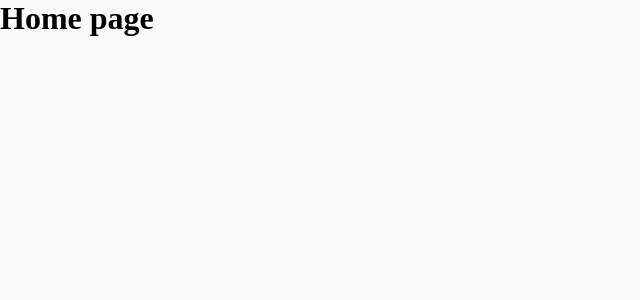
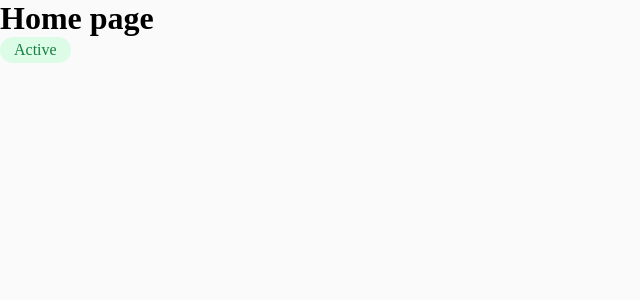
Before and after one commit to Vlad-Moskalenko/CRM, a Next.js app: page / in a window 1280 px wide. Shown: the top 300 px of the page, without its empty margins (0-640 px from the left). Built offline with nearby package versions, Linux system fonts and the light colour scheme.

Commit message:
feat: add active-label styles

```diff
--- /dev/null
+++ b/src/app/components/active-label.module.css
@@ -0,0 +1,11 @@
+.label {
+  display: inline-flex;
+  padding: 4px 14px;
+  align-items: center;
+  gap: 8px;
+
+  border-radius: 28px;
+  background: #DCFCE7;
+
+  color: #15803d;
+}
--- /dev/null
+++ b/src/app/components/active-lable.tsx
@@ -0,0 +1,10 @@
+import React from 'react';
+import styles from './active-label.module.css';
+
+export interface ActiveLabelProps {
+  children: React.ReactNode;
+}
+
+export default function ActiveLabel({ children }: ActiveLabelProps) {
+  return <span className={styles.label}>{children}</span>;
+}
--- a/src/app/page.tsx
+++ b/src/app/page.tsx
@@ -1,7 +1,10 @@
+import ActiveLabel from './components/active-lable';
+
 export default function Home() {
   return (
     <main>
       <h1>Home page</h1>
+      <ActiveLabel>Active</ActiveLabel>
     </main>
   );
 }
```
